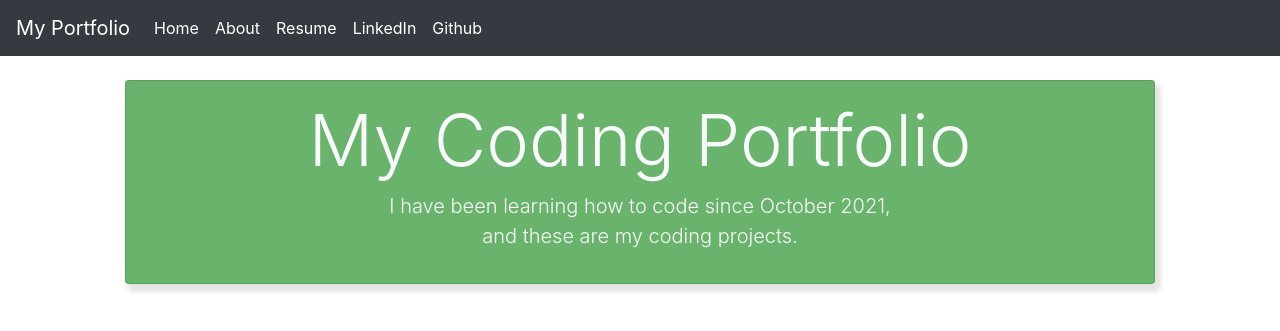
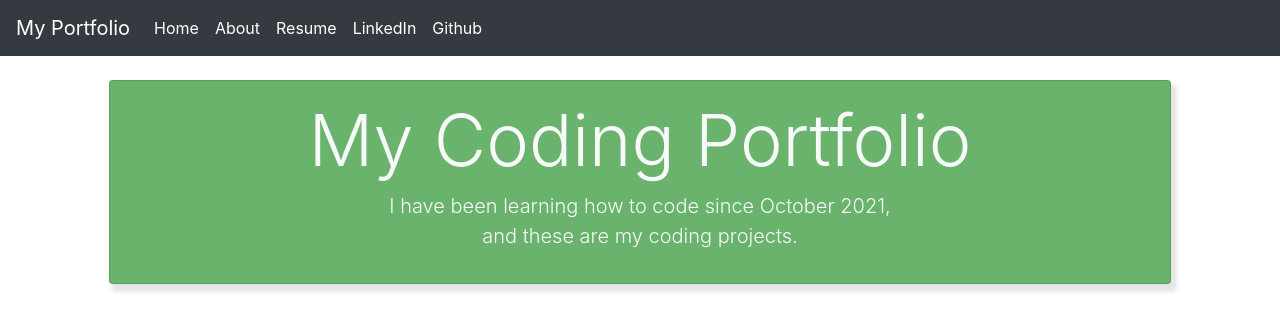
Before and after one commit to rbeazley18/portfolioDjango, a Django app: page / in a window 1280 px wide. Shown: the top 331 px of the page. Run offline with Django 4.2, Linux system fonts and the light colour scheme; data that the repository does not hold is empty; some libraries are stand-ins or nearby versions.

Commit message:
undo jumbotron edits

```diff
--- a/portfolio/templates/portfolio/index.html
+++ b/portfolio/templates/portfolio/index.html
@@ -31,7 +31,7 @@
     <header>
         <div class="row justify-content-center">
             <div class="col-md-10">
-                <div class="card rounded mt-4 mx-3 text-center text-light" id="title">
+                <div class="card rounded mt-4 text-center text-light" id="title">
                     <div class="card-body p-3">
                         <h1 class="display-3">My Coding Portfolio</h1>
                         <p class="lead">I have been learning how to code since October 2021,<br> and these are my coding projects.</p>
```
